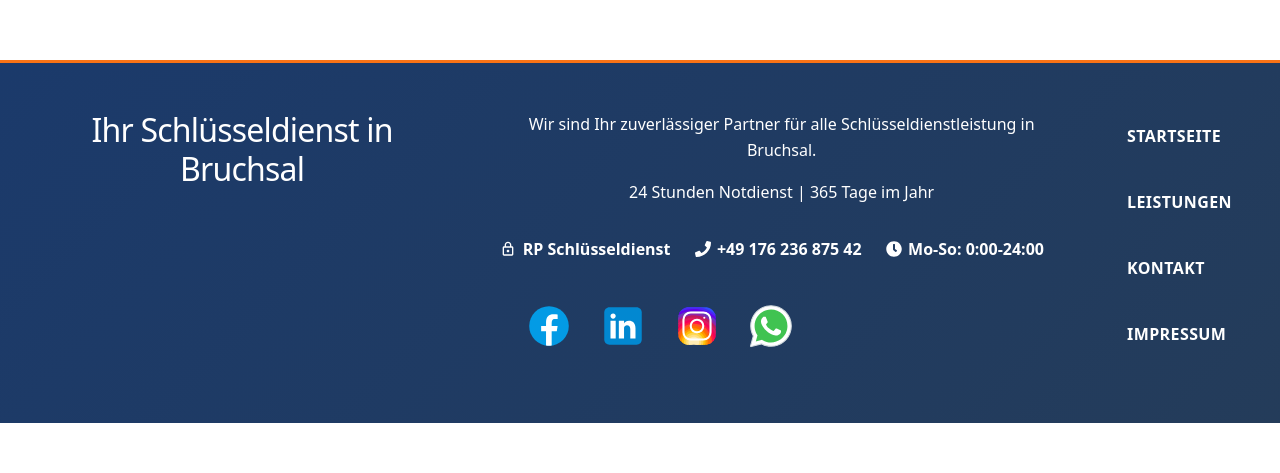
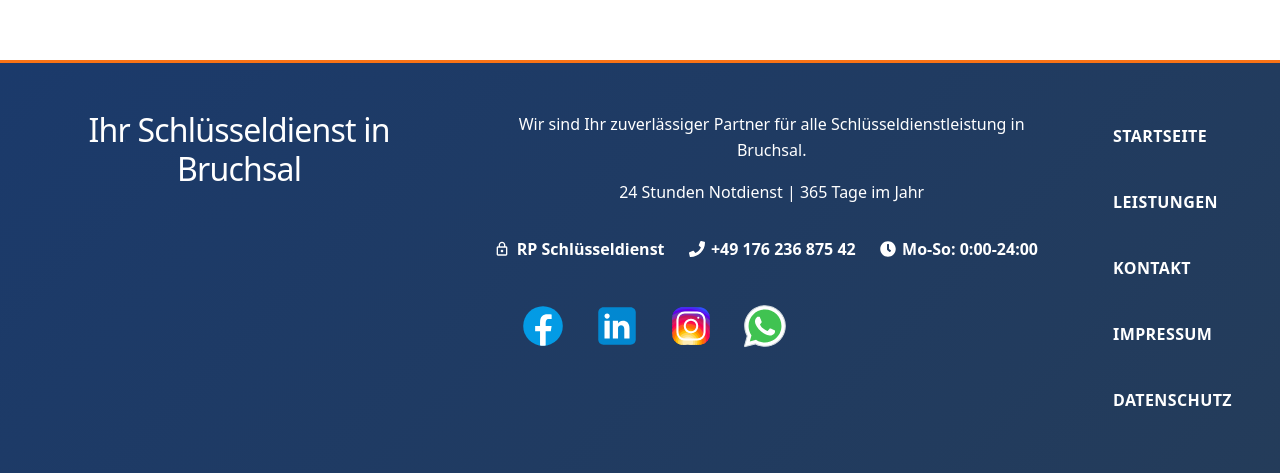
Before and after one commit to OGDeniz/RP-Schliesstechnik, a Next.js app: page / in a window 1280 px wide. Shown: the part 4749-5222 px from the top of the page. Before the commit the page ends 5172 px from the top, so only its background shows below. Built offline with nearby package versions, Linux system fonts and the light colour scheme; no server answers.

Commit message:
feat: Datenschutz-Link zur Fusszeile hinzugefügt und Abhängigkeiten aktualisiert

```diff
--- a/components/navigation/Fusszeile.tsx
+++ b/components/navigation/Fusszeile.tsx
@@ -45,6 +45,9 @@
           <Link href="/impressum" className={styles.navLink}>
             <p className="nav-link">Impressum</p>
           </Link>
+          <Link href="/datenschutz" className={styles.navLink}>
+            <p className="nav-link">Datenschutz</p>
+          </Link>
         </div>
       </div>
     </div>
--- a/package.json
+++ b/package.json
@@ -31,6 +31,7 @@
     "cookie": "^1.0.2",
     "critters": "^0.0.23",
     "framer-motion": "^12.38.0",
+    "icons": "^1.0.0",
     "mariadb": "^3.4.0",
     "mongodb": "^6.13.0",
     "mute-stream": "^2.0.0",
@@ -42,9 +43,9 @@
     "nodemailer": "^6.9.4",
     "postcss": "^8.4.21",
     "prop-types": "^15.8.1",
-    "react": "^19.1.0",
+    "react": "^19.2.4",
     "react-bootstrap": "latest",
-    "react-dom": "^19.1.0",
+    "react-dom": "^19.2.4",
     "react-icons": "^5.5.0",
     "react-router-dom": "^6.14.1",
     "react-slick": "^0.30.3",
```
Also changed, not shown: 1 other file (tests, documents, lock files or other folders).
